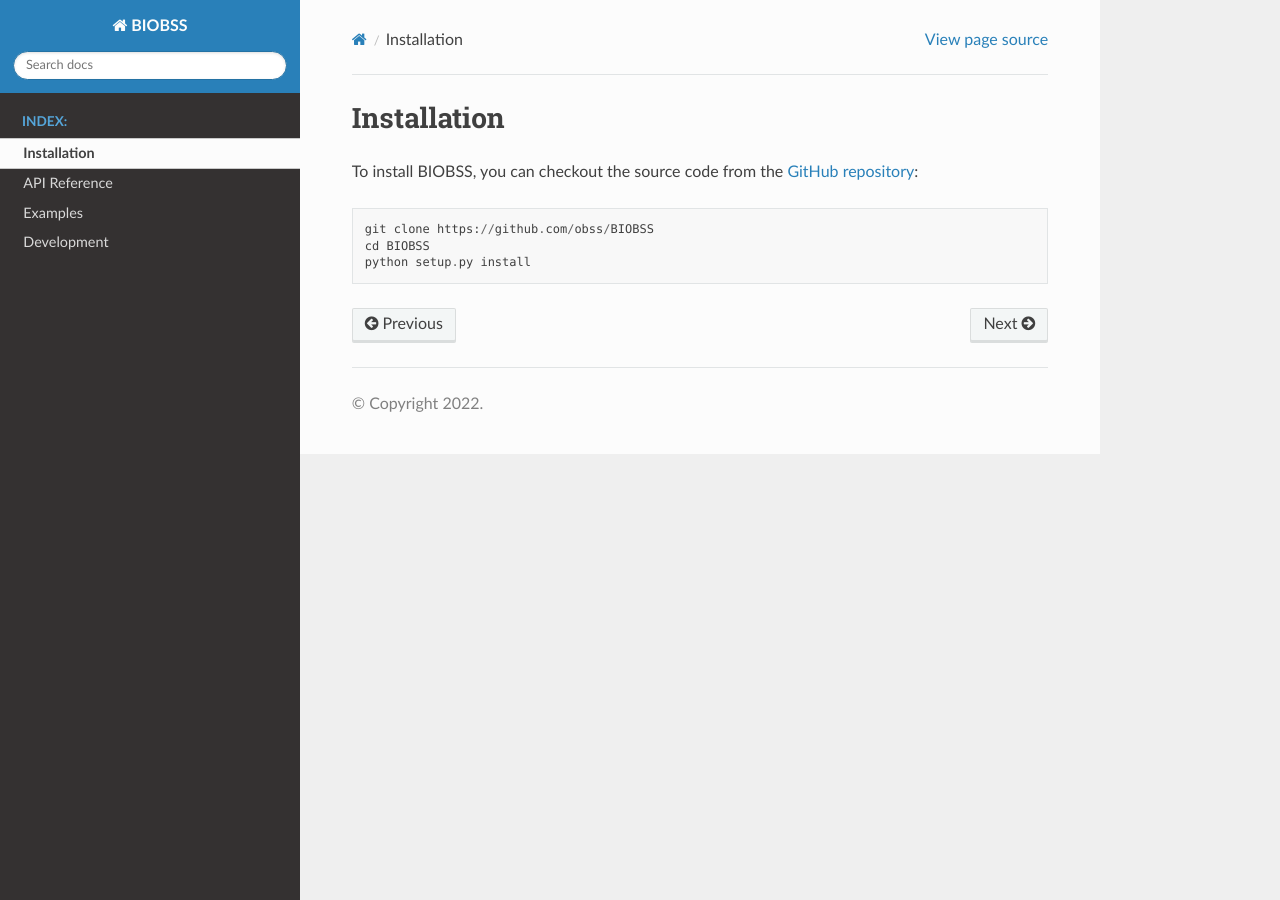
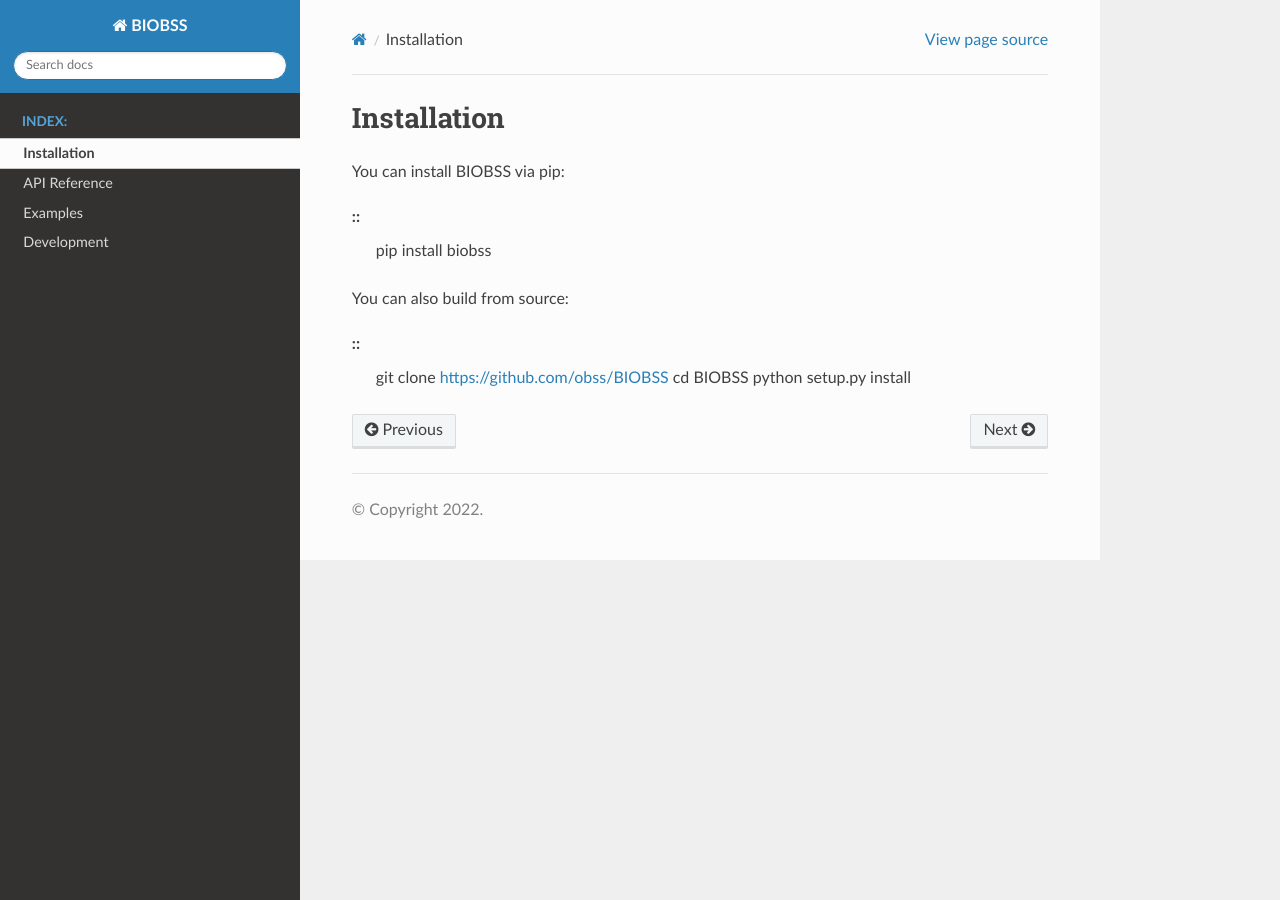
Before and after one commit to obss/BIOBSS, a Sphinx documentation site: the page built from docs/installation.rst, in a window 1280 px wide. Built offline with Sphinx 7.4.7 and the Read the Docs theme 2.0.0, drawn with Linux system fonts in a browser that asks for light colours.

Commit message:
Update rst files

```diff
--- a/docs/conf.py
+++ b/docs/conf.py
@@ -31,6 +31,7 @@
     "sphinx.ext.intersphinx",
     "sphinx.ext.autosectionlabel",
     "sphinx.ext.viewcode",
+    "sphinx_rtd_theme",
 ]
 
 templates_path = ["_templates"]
--- a/docs/examples.rst
+++ b/docs/examples.rst
@@ -3,7 +3,7 @@
 
 
 
-Example tutorials:
+Tutorial notebooks:
 
 `PPG Signal Processing <https://github.com/obss/BIOBSS/blob/main/examples/ppg_processing.ipynb>`__
 
--- a/docs/installation.rst
+++ b/docs/installation.rst
@@ -1,12 +1,15 @@
 Installation
 ============
 
+You can install BIOBSS via pip:
+
+::
+   pip install biobss
 
 
-To install BIOBSS, you can checkout the source code from the `GitHub repository <https://github.com/obss/BIOBSS>`__:
+You can also build from source:
 
 ::
-
    git clone https://github.com/obss/BIOBSS
    cd BIOBSS
    python setup.py install
```
Also changed, not shown: docs/biobss.pipeline.rst (+0 -16 lines).
